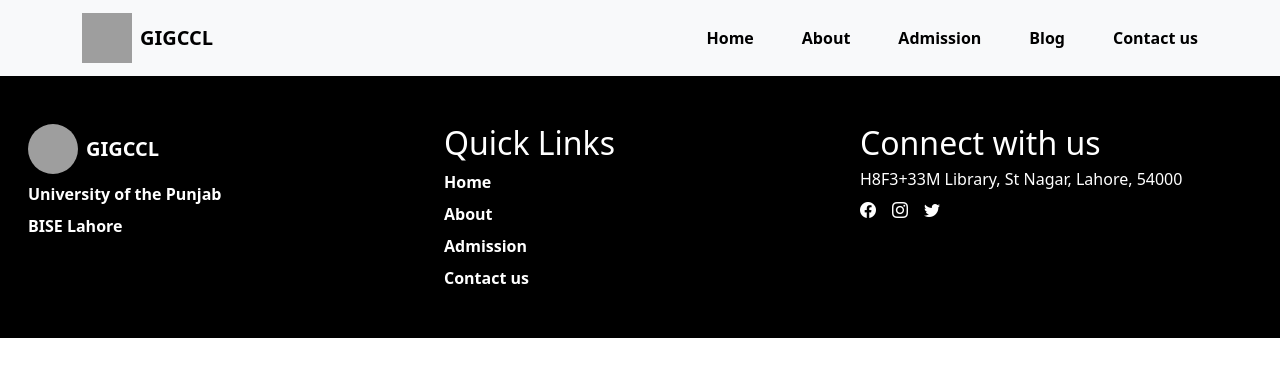
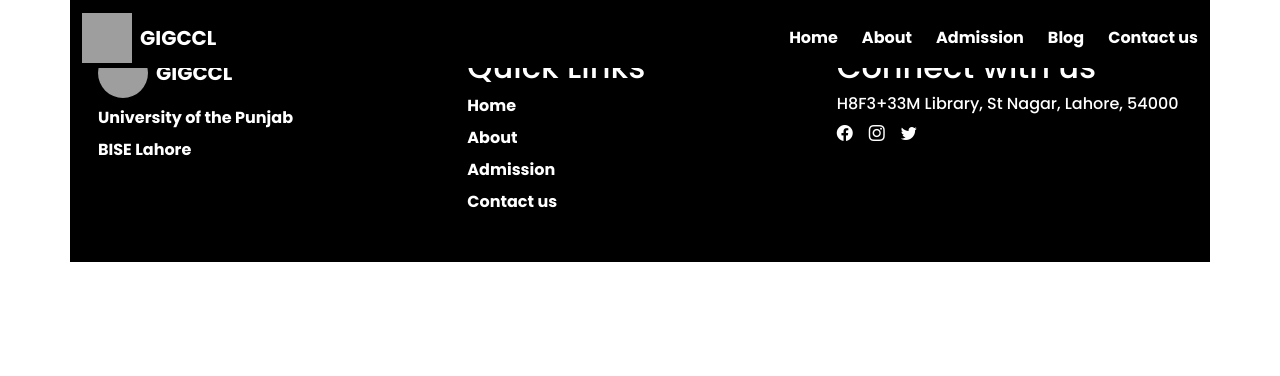
Before and after one commit to Zayyan411/online-registration-giccl, a React (Create React App) app: page / in a window 1280 px wide. Shown: the top 376 px of the page. Built offline with nearby package versions, Linux system fonts and the light colour scheme; grey boxes are pictures that could not be loaded.

Commit message:
home-about-contact

```diff
--- a/public/index.html
+++ b/public/index.html
@@ -30,6 +30,12 @@
       integrity="sha384-QWTKZyjpPEjISv5WaRU9OFeRpok6YctnYmDr5pNlyT2bRjXh0JMhjY6hW+ALEwIH"
       crossorigin="anonymous"
     />
+    <link rel="preconnect" href="https://fonts.googleapis.com" />
+    <link rel="preconnect" href="https://fonts.gstatic.com" crossorigin />
+    <link
+      href="https://fonts.googleapis.com/css2?family=Montserrat+Alternates:ital,wght@0,100;0,200;0,300;0,400;0,500;0,600;0,700;0,800;0,900;1,100;1,200;1,300;1,400;1,500;1,600;1,700;1,800;1,900&family=Poppins:ital,wght@0,100;0,200;0,300;0,400;0,500;0,600;0,700;0,800;0,900;1,100;1,200;1,300;1,400;1,500;1,600;1,700;1,800;1,900&display=swap"
+      rel="stylesheet"
+    />
     <title>React App</title>
   </head>
   <body>
--- a/src/components/comon/link.jsx
+++ b/src/components/comon/link.jsx
@@ -11,7 +11,7 @@ const LinkRouter = ({
   return (
     <Link
       to={path}
-      className={`text-decoration-none fw-bolder fs-6 ${className}`}
+      className={`text-decoration-none fw-bold fs-6 ${className}`}
       {...props}
     >
       {title} {children}
--- a/src/components/footer/footer.jsx
+++ b/src/components/footer/footer.jsx
@@ -4,7 +4,7 @@ import { LinkRouter } from "../comon";
 
 const Footer = () => {
   return (
-    <Container fluid>
+    <Container>
       <Row className="bg-black p-3 py-5">
         <Col className="d-flex flex-column gap-2">
           <div className="d-flex align-items-center gap-2">
--- a/src/components/header/header.jsx
+++ b/src/components/header/header.jsx
@@ -1,32 +1,51 @@
 import Container from "react-bootstrap/Container";
 import Nav from "react-bootstrap/Nav";
 import Navbar from "react-bootstrap/Navbar";
-import { Link } from "react-router-dom";
 import { LinkRouter } from "../comon";
 
 const Header = () => {
   return (
-    <Navbar expand="lg" className="bg-body-tertiary">
-      <Container>
-        <Navbar.Brand href="#home">
+    <Navbar expand="lg" fixed="top">
+      <Container className="bg-black">
+        <Navbar.Brand href="/home">
           <div className="d-flex align-items-center gap-2">
             <img
               src="http://www.giccl.edu.pk/assets/images/logonewgic-144x144.jpg"
-              alt=""
+              alt="Logo"
               width="50px"
               height="50px"
             />
-            <span className="fs-5 fw-bolder">GIGCCL</span>
+            <span className="fs-5 fw-bolder text-white">GIGCCL</span>
           </div>
         </Navbar.Brand>
         <Navbar.Toggle aria-controls="basic-navbar-nav" />
         <Navbar.Collapse id="basic-navbar-nav">
-          <Nav className="ms-auto d-flex align-items-center gap-5">
-            <LinkRouter path="/home" title="Home" />
-            <LinkRouter path="/about" title="About" />
-            <LinkRouter path="/admission-form" title="Admission" />
-            <LinkRouter path="/blog" title="Blog" />
-            <LinkRouter path="/contact-us" title="Contact us" />
+          <Nav className="ms-auto d-flex align-items-center gap-4">
+            <LinkRouter
+              path="/home"
+              title="Home"
+              className="text-white fw-bold"
+            />
+            <LinkRouter
+              path="/about"
+              title="About"
+              className="text-white fw-bold"
+            />
+            <LinkRouter
+              path="/admission-form"
+              title="Admission"
+              className="text-white fw-bold"
+            />
+            <LinkRouter
+              path="/blog"
+              title="Blog"
+              className="text-white fw-bold"
+            />
+            <LinkRouter
+              path="/contact-us"
+              title="Contact us"
+              className="text-white fw-bold"
+            />
           </Nav>
         </Navbar.Collapse>
       </Container>
--- a/src/index.css
+++ b/src/index.css
@@ -1,8 +1,6 @@
-@import url("https://fonts.googleapis.com/css2?family=Poppins:ital,wght@0,100;0,200;0,300;0,400;0,500;0,600;0,700;0,800;0,900;1,100;1,200;1,300;1,400;1,500;1,600;1,700;1,800;1,900&display=swap");
-
 body {
   margin: 0;
   padding: 0;
   box-sizing: border-box;
-  font-family: "Poppins", sans-serif;
+  font-family: "Poppins", sans-serif !important;
 }
--- a/src/pages/about/about.jsx
+++ b/src/pages/about/about.jsx
@@ -1,26 +1,24 @@
 import React from "react";
-import { Button, Col, Container, Row } from "react-bootstrap";
+import { Button, Col, Row } from "react-bootstrap";
 
 const About = () => {
   return (
-    <Container fluid>
     <Row className="my-3">
-        <Col md={6} className="d-flex flex-column gap-2">
-          <h2>About</h2>
+      <Col md={6} className="d-flex flex-column gap-2 p-4 shadow-lg rounded-2">
+        <h2 className="text-black fs-1">About</h2>
         <p>
           Lorem ipsum dolor sit amet consectetur adipisicing elit.
           Necessitatibus a sint similique nobis ea odio reiciendis id incidunt
           magnam provident exercitationem possimus sunt laborum tempora,
-            pariatur eaque ut dolorum autem, repellendus eos. Accusantium
-            nostrum sunt vel amet, eligendi iste assumenda saepe enim adipisci
-            officia quidem tenetur labore ad consectetur voluptas? Lorem ipsum
-            dolor sit amet consectetur adipisicing elit. Incidunt rem accusamus
-            deleniti quia numquam itaque quam, facilis commodi optio ducimus
-            consequatur reiciendis temporibus natus eos, eius velit pariatur id
-            cupiditate.
+          pariatur eaque ut dolorum autem, repellendus eos. Accusantium nostrum
+          sunt vel amet, eligendi iste assumenda saepe enim adipisci officia
+          quidem tenetur labore ad consectetur voluptas? Lorem ipsum dolor sit
+          amet consectetur adipisicing elit. Incidunt rem accusamus deleniti
+          quia numquam itaque quam, facilis commodi optio ducimus consequatur
+          reiciendis temporibus natus eos, eius velit pariatur id cupiditate.
         </p>
         <div>
-            <Button size="1" className="">
+          <Button size="1" className="" style={{ background: "#036674" }}>
             View More
           </Button>
         </div>
@@ -29,11 +27,10 @@ const About = () => {
         <img
           src="http://www.giccl.edu.pk/assets/images/1.jpg"
           alt=""
-            className="w-100 h-100 rounded-3"
+          className="w-100 h-100 max-w rounded-3"
         />
       </Col>
     </Row>
-    </Container>
   );
 };
 
--- a/src/pages/contact-us/contact-us.jsx
+++ b/src/pages/contact-us/contact-us.jsx
@@ -1,25 +1,24 @@
 import React from "react";
 import GoogleMap from "./google-map";
-import { Col, Container, Row } from "react-bootstrap";
+import { Col, Row } from "react-bootstrap";
 
 const ContactUs = () => {
   return (
-    <Container fluid>
-      <Row className="p-3 mb-3">
-        <Col md={6} className="d-flex flex-column gap-4">
-          <h2 className="text-black">Contact Us</h2>
+    <Row className=" mb-3">
+      <Col md={6} className="d-flex flex-column gap-4 p-4 shadow-lg rounded-2">
+        <h2 className="text-black fs-2">Contact Us</h2>
         <div className="d-flex flex-column gap-2">
           <div className="d-flex align-items-start gap-3">
             <i class="bi bi-telephone" style={{ fontSize: "20px" }}></i>
-              <div className="d-flex flex-column gap-1">
-                <h3>Phone</h3>
-                <p>042-99210676</p>
+            <div className="d-flex flex-column gap-0">
+              <h3 className="fs-5 fw-bolder">Phone</h3>
+              <p className="fs-6 ">042-99210676</p>
             </div>
           </div>
           <div className="d-flex align-items-start gap-3">
             <i class="bi bi-envelope" style={{ fontSize: "20px" }}></i>
-              <div className="d-flex flex-column gap-1">
-                <h3>Email</h3>
+            <div className="d-flex flex-column gap-0">
+              <h3 className="fs-5 fw-bolder">Email</h3>
               <p>giccllahore@gmail.com</p>
             </div>
           </div>
@@ -29,7 +28,6 @@ const ContactUs = () => {
         <GoogleMap />
       </Col>
     </Row>
-    </Container>
   );
 };
 
--- a/src/pages/page.jsx
+++ b/src/pages/page.jsx
@@ -6,7 +6,7 @@ import { About } from "./about";
 
 const MainPage = () => {
   return (
-    <Container fluid className="d-flex flex-column gap-3">
+    <Container className="container-xxl d-flex flex-column gap-3">
       <Home />
       <About />
       <ContactUs />
```
Lines whose indentation alone changed are shown as unchanged.
